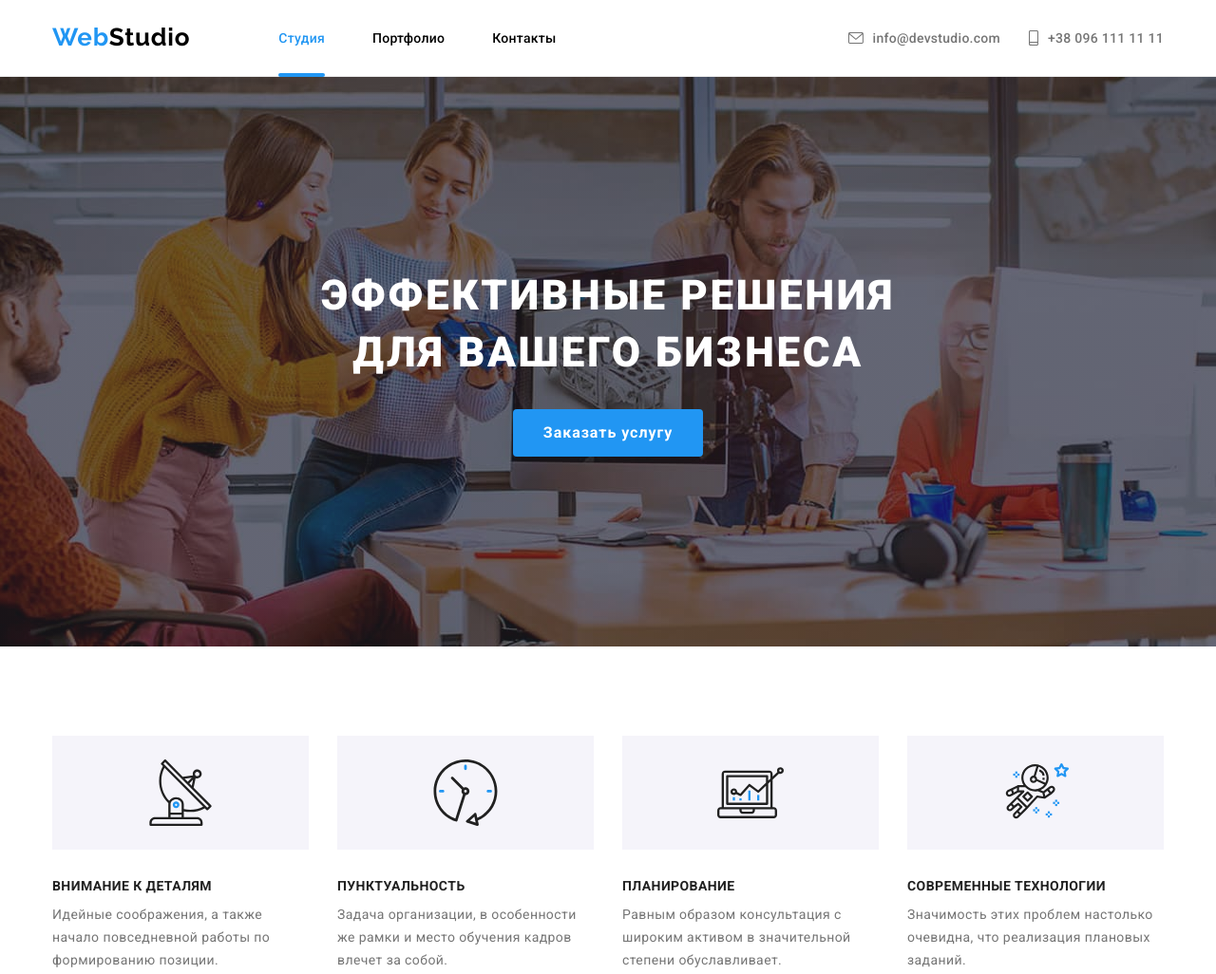
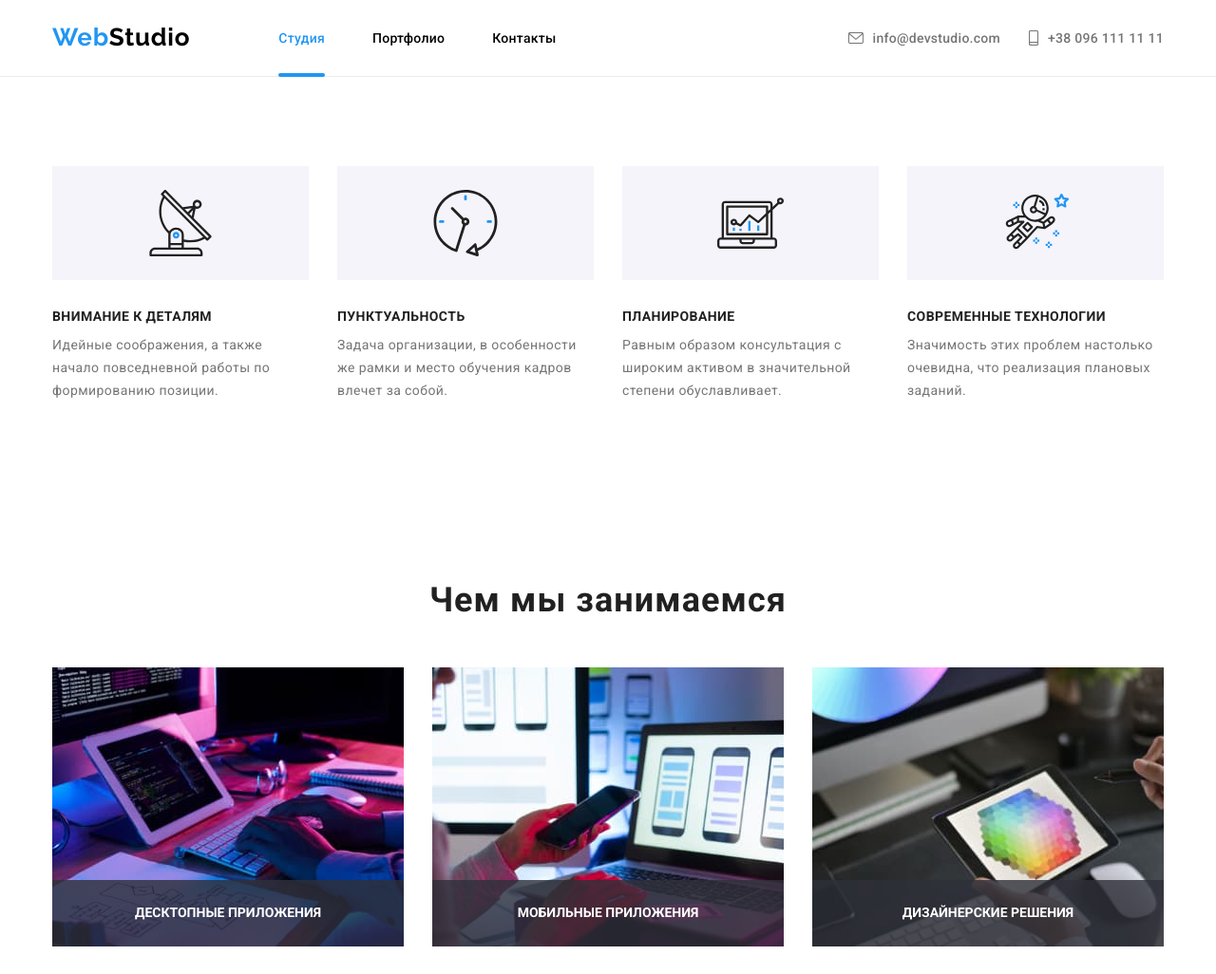
Before and after one commit to ovishover/goit-markup-hw-08, a plain HTML site: page index.html in a window 1280 px wide. Shown: the top 1026 px of the page at 95% size. Drawn offline with nearby package versions, Linux system fonts and the light colour scheme.

Commit message:
delete heo

```diff
--- a/index.html
+++ b/index.html
@@ -64,7 +64,7 @@
       </div>
     </header>
     <main>
-      <section class="hero hero-img">
+      <!-- <section class="hero hero-img">
         <div class="container">
           <h1 class="hero__title">Эффективные решения для вашего бизнеса</h1>
           <button
@@ -75,7 +75,7 @@
             Заказать услугу
           </button>
         </div>
-      </section>
+      </section> -->
 
       <section class="benefits section">
         <div class="container">
```
